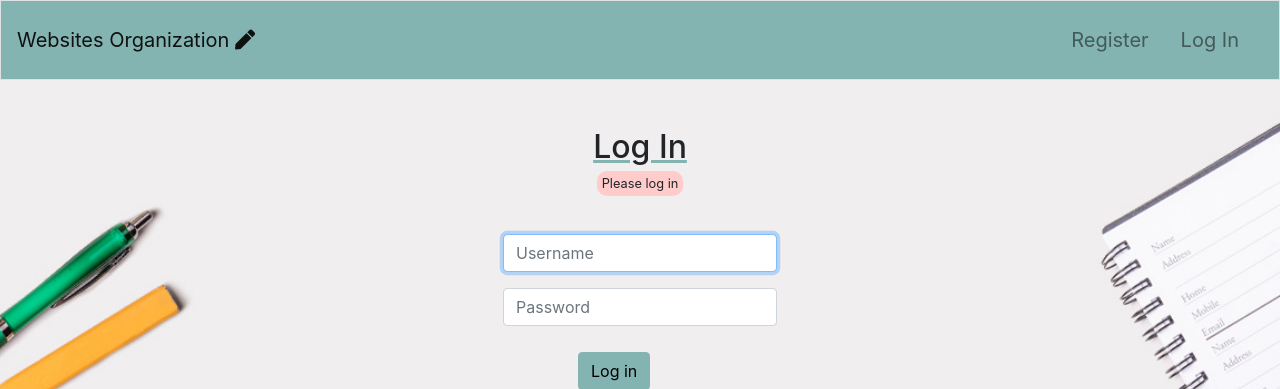
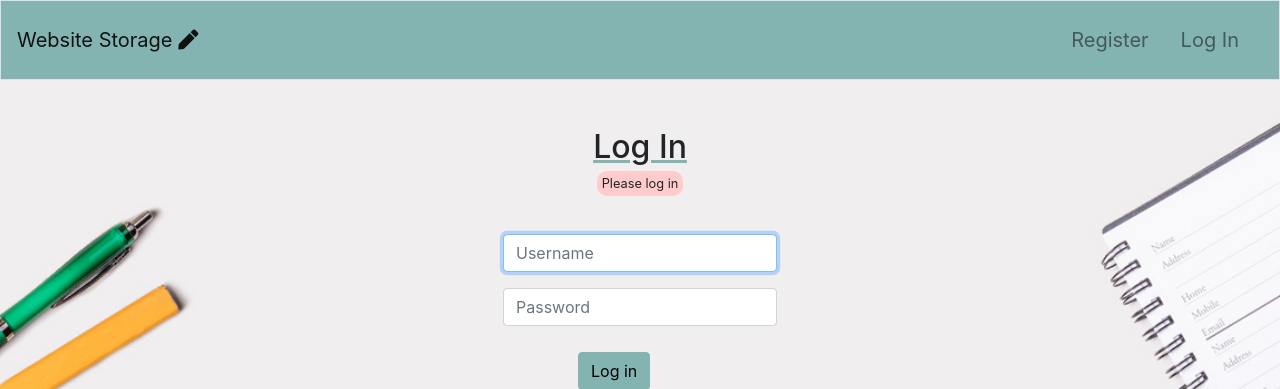
Before and after one commit to Vivy24/WebsiteIdeas, a Flask app: page /add in a window 1280 px wide. Shown: the top 389 px of the page. Run offline with Flask 2, Linux system fonts and the light colour scheme; some libraries are stand-ins or nearby versions.

Commit message:
Final change

```diff
--- a/templates/layout1.html
+++ b/templates/layout1.html
@@ -35,7 +35,7 @@
                         <li class="nav-item"><a class="nav-link" href="/logout">Log Out</a></li>
                     </ul>
                 {% else %}
-                <a class="navbar-brand" href="/"><span class="red">Websites Organization <i class="fas fa-pen"></i> </span></a>
+                <a class="navbar-brand" href="/"><span class="red">Website Storage <i class="fas fa-pen"></i> </span></a>
                 <button aria-controls="navbar" aria-expanded="false" aria-label="Toggle navigation" class="navbar-toggler" data-target="#navbar" data-toggle="collapse" type="button">
                 <span class="navbar-toggler-icon"></span>
                 </button>
```
